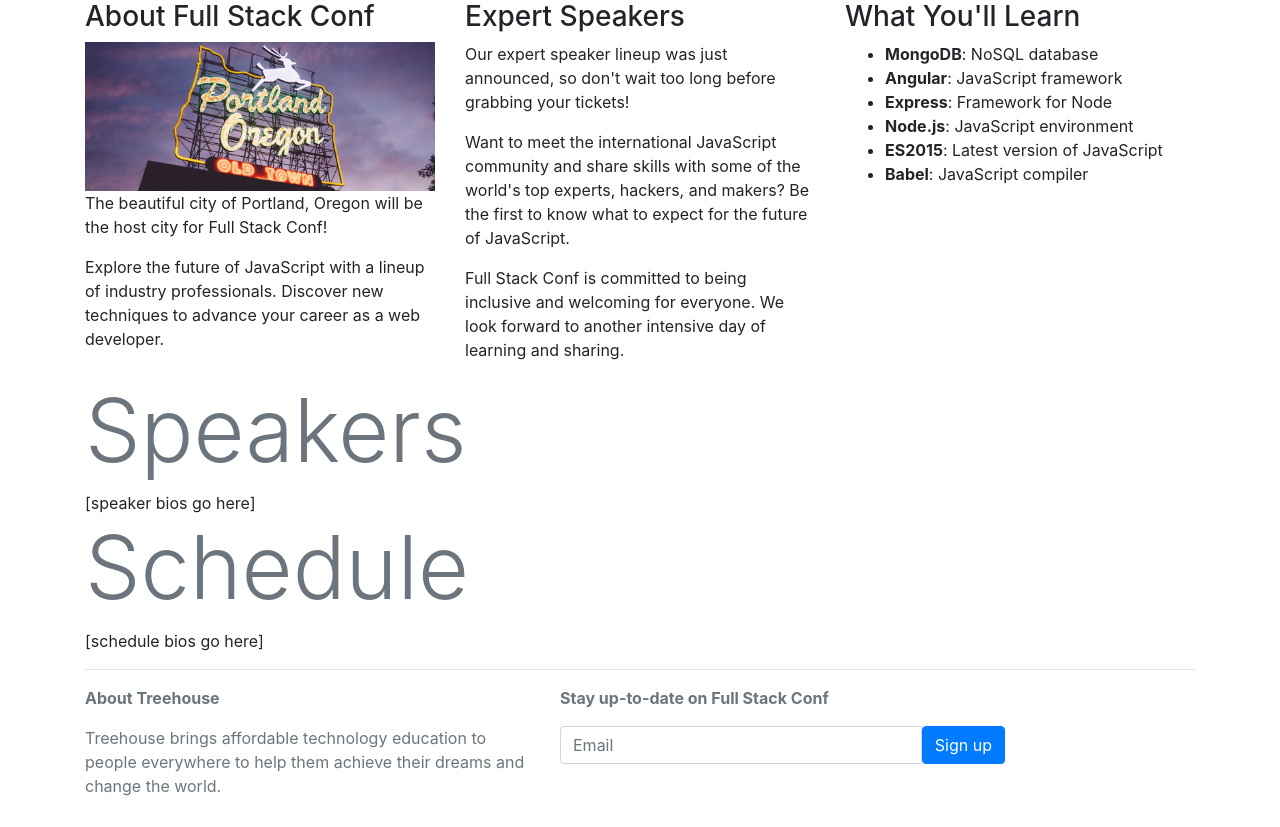
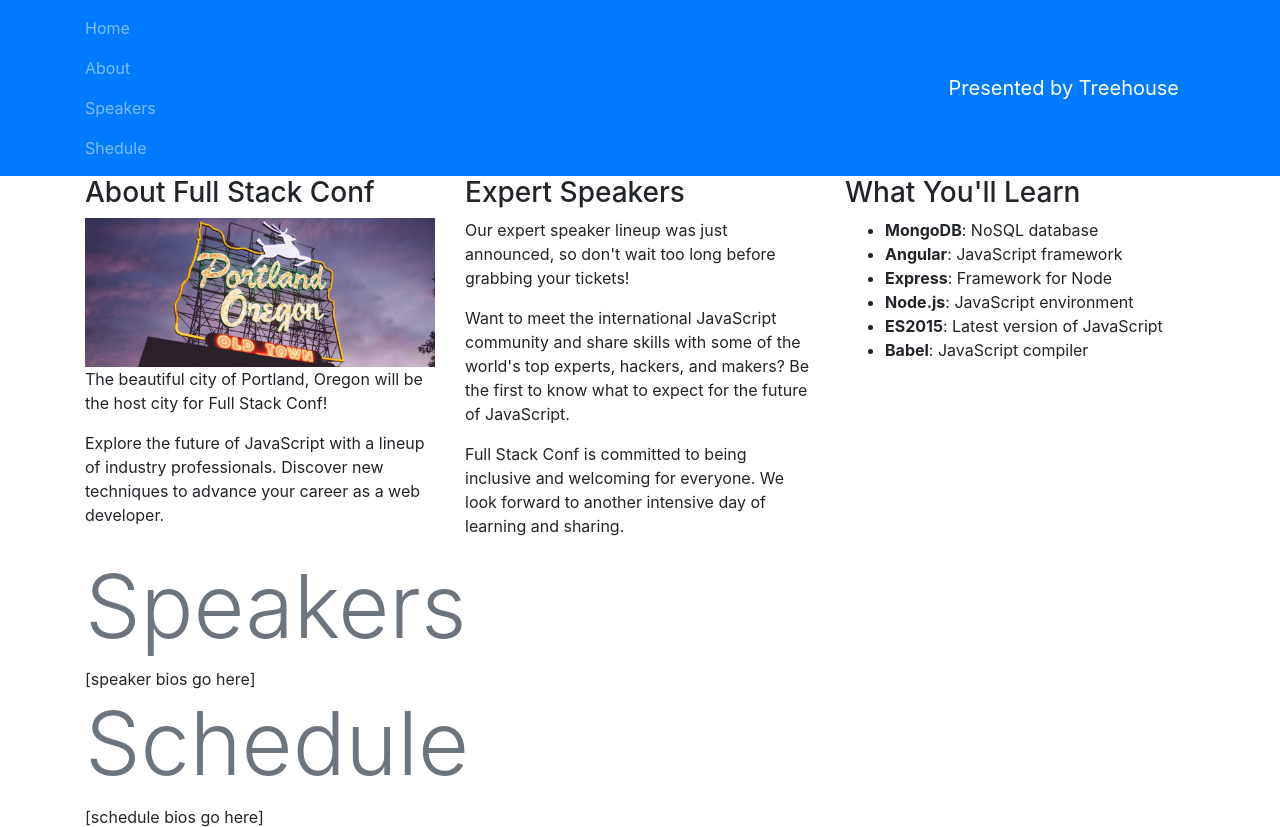
Before and after one commit to terminaidan/bootstrap_practice, a plain HTML site: page index.html in a window 1280 px wide. Shown: the top 827 px of the page. Drawn offline with nearby package versions, Linux system fonts and the light colour scheme.

Commit message:
Added a navigation to the site, set it to full width but the links inside a container so they match with the rest of the content. set the colour of the nav using the bootstrap provided classes

```diff
--- a/index.html
+++ b/index.html
@@ -10,7 +10,30 @@
     <link rel="stylesheet" href="https://maxcdn.bootstrapcdn.com/bootstrap/4.0.0-alpha.2/css/bootstrap.min.css" integrity="sha384-y3tfxAZXuh4HwSYylfB+J125MxIs6mR5FOHamPBG064zB+AFeWH94NdvaCBm8qnd" crossorigin="anonymous">
   </head>
   <body>
+<!-- Navigation -->
+<!-- /* navigation outside of the container so that it streth the whole width of the page */ -->
+    <nav class="navbar navbar-dark bg-primary navbar-fixed-top">
+      <div class="container">
+          <ul class="nav navbar-nav">
+            <li class="nav-item">
+              <a class="nav-link" href="#home">Home <span class="sr-only">(current)</span></a>
+            </li>
+            <li class="nav-item">
+              <a class="nav-link" href="#about">About</a>
+            </li>
+            <li class="nav-item">
+              <a class="nav-link" href="#speakers">Speakers</a>
+            </li>
+            <li class="nav-item">
+              <a class="nav-link" href="#schedule">Shedule</a>
+            </li>
+          </ul>
+          <a class="navbar-brand pull-sm-right m-r-0 hidden-xs-down" href="http://www.treehouse.com">Presented by Treehouse</a>
+        </div>
+    </nav>
 
+
+<!-- /Navigation -->
 
      <div class="container p-t-2">
 <!-- About -->
```
